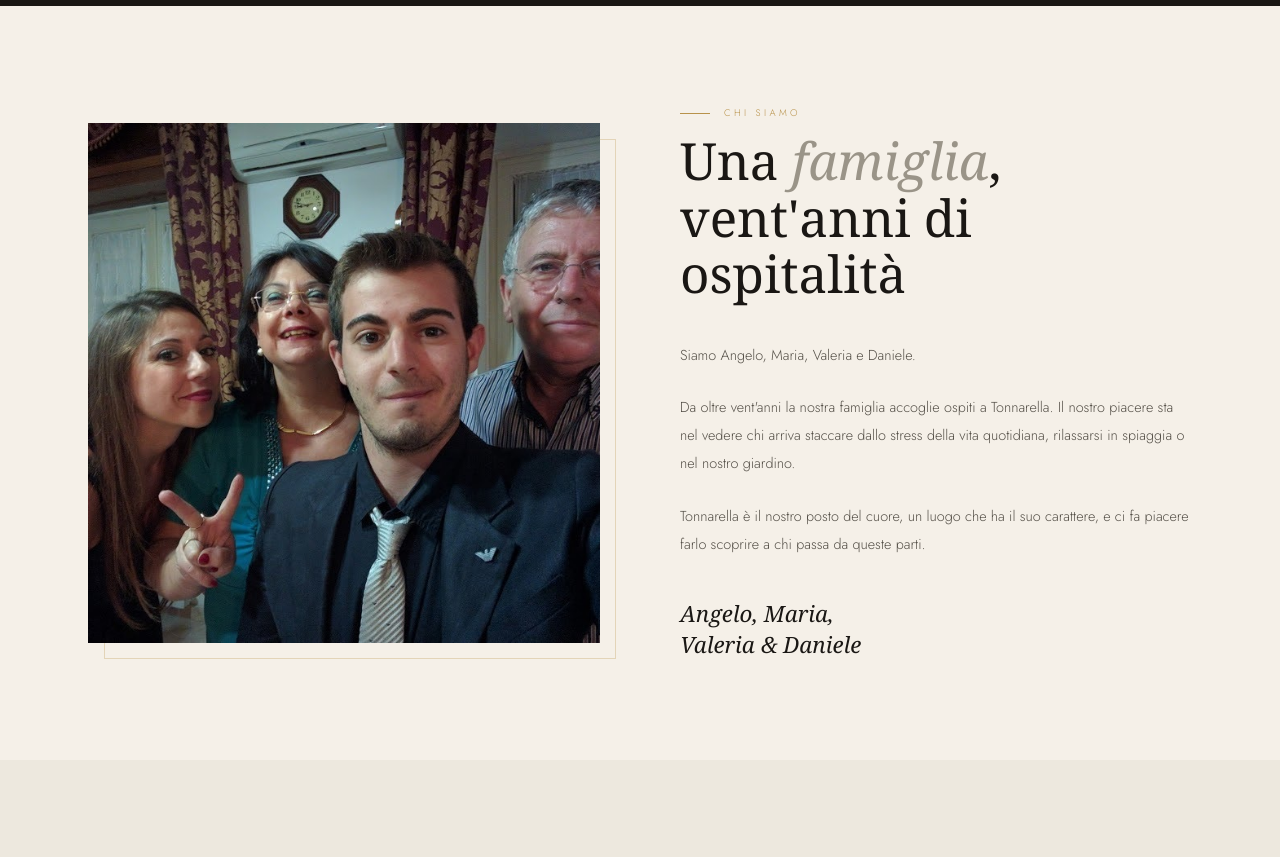
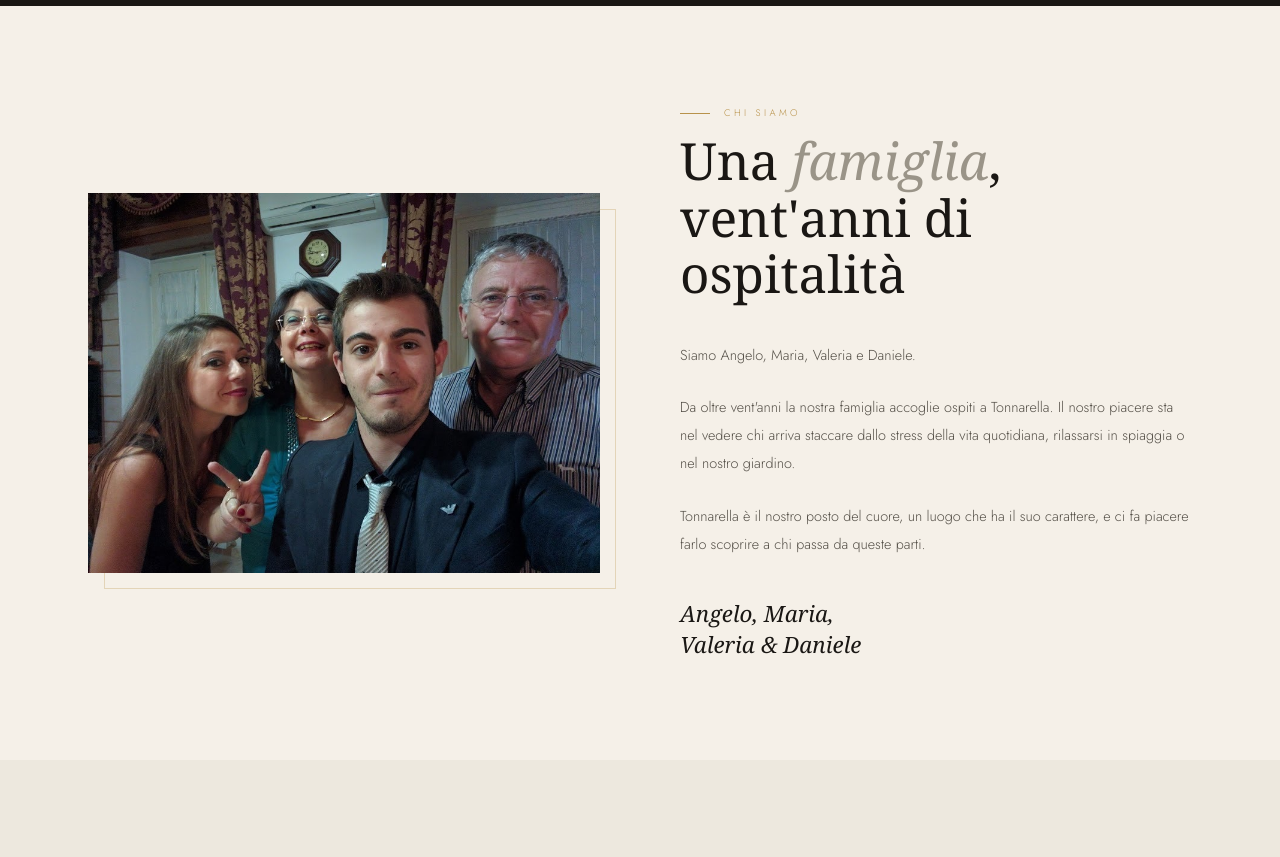
Before and after one commit to danicuzz/MimosaLux, a plain HTML site: page index.html in a window 1280 px wide. Shown: the part 4200-5057 px from the top of the page. Drawn offline with Linux system fonts and the light colour scheme; a web font is replaced by a local one.

Commit message:
Family photo fix

```diff
--- a/index.html
+++ b/index.html
@@ -619,8 +619,10 @@ section {
 }
 .about-img-wrap img {
   width: 100%;
-  height: 520px;
+  height: auto;
+  max-height: 380px;
   object-fit: cover;
+  object-position: center center;
   display: block;
 }
 .about-img-frame {
```
